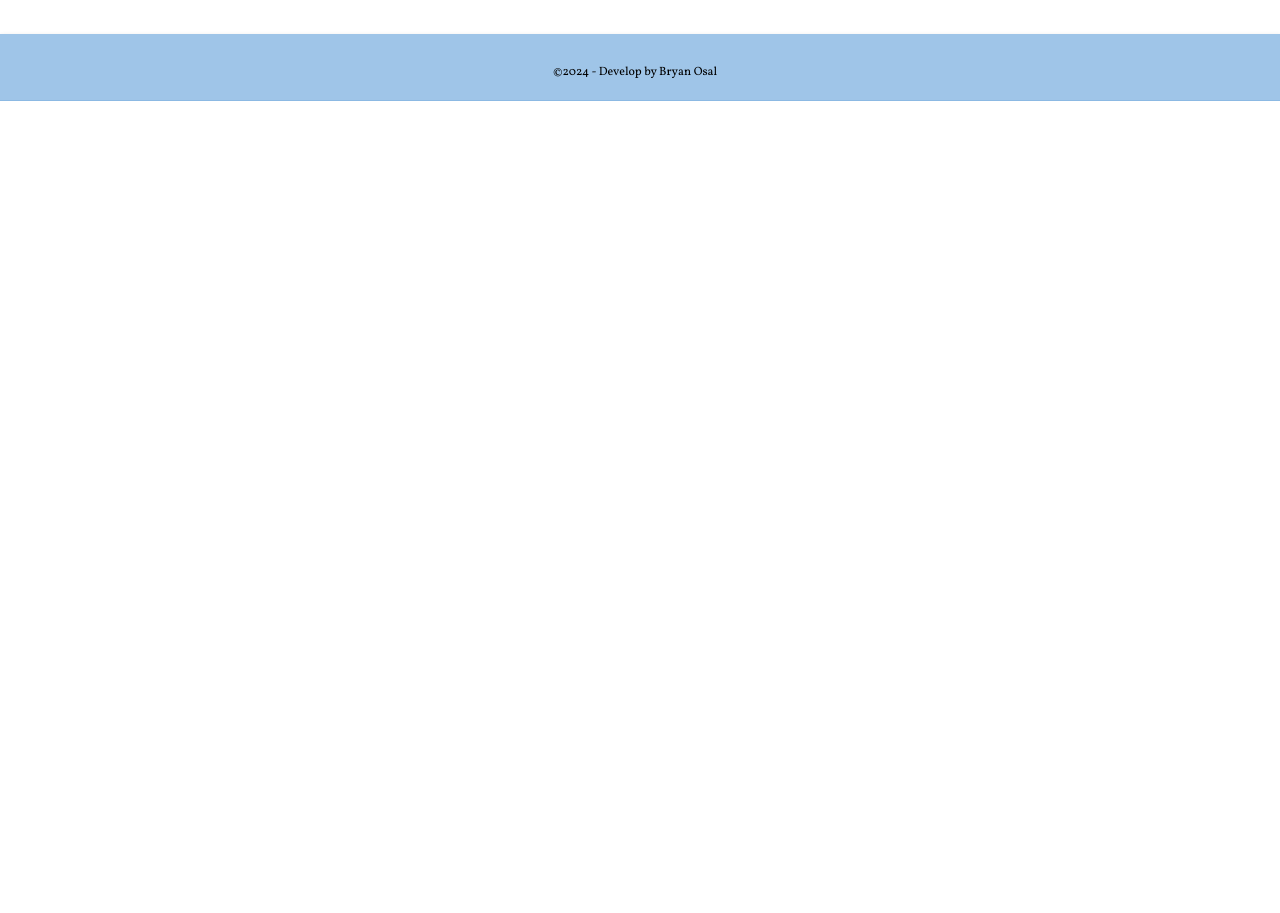
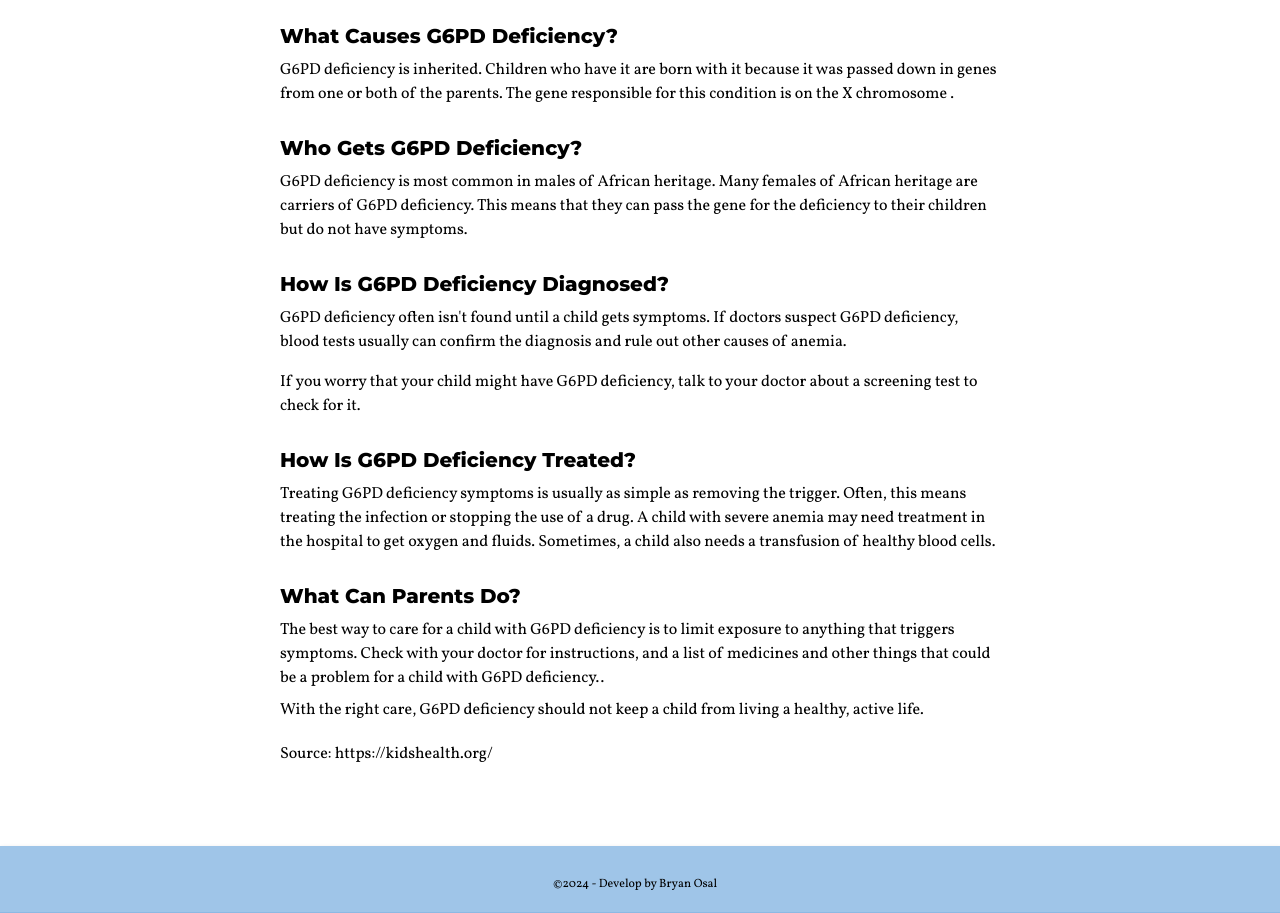
Before and after one commit to odycy21/G6PD-Shepherd, a React (Vite) app: page /about in a window 1280 px wide. Shown: the part 1161-2074 px from the top of the page. Before the commit the page ends 1262 px from the top, so only its background shows below. Built offline with nearby package versions, Linux system fonts and the light colour scheme; a web font is replaced by a local one.

Commit message:
added information on  about page 2

```diff
--- a/package.json
+++ b/package.json
@@ -13,7 +13,7 @@
     "react": "^18.2.0",
     "react-dom": "^18.2.0",
     "react-icons": "^5.0.1",
-    "react-router-dom": "^6.22.0"
+    "react-router-dom": "^6.22.2"
   },
   "devDependencies": {
     "@types/react": "^18.2.43",
--- a/src/About.jsx
+++ b/src/About.jsx
@@ -1,3 +1,5 @@
+import { NavLink } from "react-router-dom";
+
 const About = () => {
 
     return (
@@ -25,14 +27,14 @@ const About = () => {
                         <li> naphthalene (a chemical found in mothballs and moth crystals). Mothballs can be very harmful if a child swallows one.</li>
                     </ul>
 
-
-
                     </div>
 
                     <div className="my-[20px]">
+
                         <h2 className="font-montserrat font-semibold text-xl">What Are the Signs & Symptoms of G6PD Deficiency?</h2>
                         <p className="py-2">Most people with G6PD deficiency don't have any symptoms. Others might have symptoms of hemolytic anemia if many RBCs are destroyed.</p>
                         <p>These can include:</p>
+
                         <ul className="list-disc p-5">
                             <li> extreme tiredness or dizziness</li>
                             <li> fast heartbeat</li>
@@ -42,9 +44,46 @@ const About = () => {
                             <li>dark, tea-colored pee</li>
                         </ul>
 
+                        <p>
+                            Mild symptoms usually don't need medical treatment. As the body makes new red blood cells, the anemia will improve. If symptoms are more severe, a child may need care in a hospital.
+                        </p>
+
+                    </div>
+
+                    <div className="my-[20px]">
+                        <h2 className="font-montserrat font-semibold text-xl">What Causes G6PD Deficiency?</h2>
+                        <p className="py-2">G6PD deficiency is inherited. Children who have it are born with it because it was passed down in genes from one or both of the parents. The gene responsible for this condition is on the X chromosome .</p>
+
+                    </div>
+
+                    <div className="my-[20px]">
+                        <h2 className="font-montserrat font-semibold text-xl">Who Gets G6PD Deficiency?</h2>
+                        <p className="py-2">G6PD deficiency is most common in males of African heritage. Many females of African heritage are carriers of G6PD deficiency. This means that they can pass the gene for the deficiency to their children but do not have symptoms.</p>
+
+                    </div>
 
 
+                    <div className="my-[20px]">
+                        <h2 className="font-montserrat font-semibold text-xl">How Is G6PD Deficiency Diagnosed?</h2>
+                        <p className="py-2">G6PD deficiency often isn't found until a child gets symptoms. If doctors suspect G6PD deficiency, blood tests usually can confirm the diagnosis and rule out other causes of anemia.</p>
+                        <p className="py-2">If you worry that your child might have G6PD deficiency, talk to your doctor about a screening test to check for it.</p>
                     </div>
+
+                    <div className="my-[20px]">
+                        <h2 className="font-montserrat font-semibold text-xl">How Is G6PD Deficiency Treated?</h2>
+                        <p className="py-2">Treating G6PD deficiency symptoms is usually as simple as removing the trigger. Often, this means treating the infection or stopping the use of a drug. A child with severe anemia may need treatment in the hospital to get oxygen and fluids. Sometimes, a child also needs a transfusion of healthy blood cells.</p>
+                    </div>
+
+                    <div className="my-[20px]">
+                        <h2 className="font-montserrat font-semibold text-xl">What Can Parents Do?</h2>
+                        <p className="py-2">The best way to care for a child with G6PD deficiency is to limit exposure to anything that triggers symptoms. Check with your doctor for instructions, and a list of medicines and other things that could be a problem for a child with G6PD deficiency..</p>
+                        <p>With the right care, G6PD deficiency should not keep a child from living a healthy, active life.</p>
+                    </div>
+
+                    <div className="my-[20px]">
+                        Source:  <NavLink to={"https://kidshealth.org/en/parents/g6pd.html#:~:text=G6PD%20deficiency%20is%20a%20genetic,blood%20that%20could%20harm%20them."}>https://kidshealth.org/</NavLink>
+                    </div>
+
             </div>
 
          </div>
```
Also changed, not shown: 1 other file (tests, documents, lock files or other folders). Lines whose indentation alone changed are shown as unchanged.
